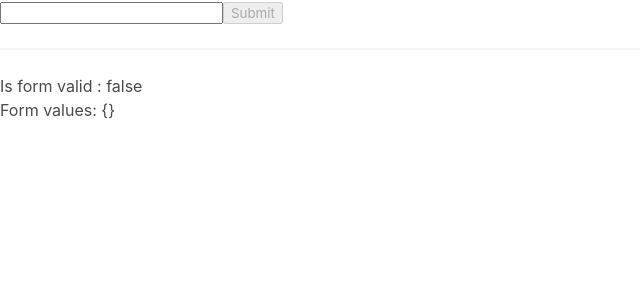
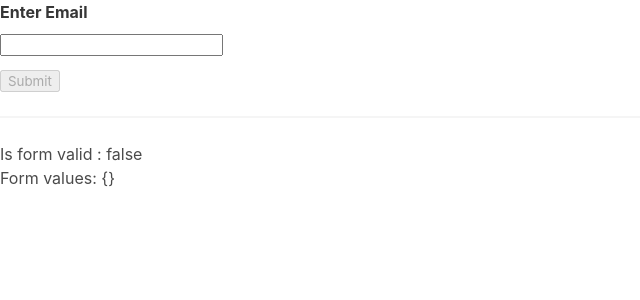
Before and after one commit to BeataJ/emailform-templateform, an Angular app: page / in a window 1280 px wide. Shown: the top 300 px of the page, without its empty margins (0-640 px from the left). Built offline with nearby package versions, Linux system fonts and the light colour scheme.

Commit message:
add label .field class

```diff
--- a/src/app/app.component.html
+++ b/src/app/app.component.html
@@ -1,4 +1,6 @@
 <form (ngSubmit)="onSubmit()" #emailForm="ngForm">
+  <div class="field">
+    <label class="label">Enter Email</label>
     <input
     type="email"
     pattern=".+@.+\..+"
@@ -15,6 +17,7 @@
       Please enter a valid email
     </div>
     </ng-container>
+  </div>
   <button [disabled]="emailForm.invalid">Submit</button>
 </form>
 
--- a/src/app/app.component.ts
+++ b/src/app/app.component.ts
@@ -9,6 +9,6 @@ export class AppComponent {
   email: string;
 
   onSubmit() {
-    console.log('submited!!')
+    console.log(this.email)
   }
 }
```
Lines whose indentation alone changed are shown as unchanged.
